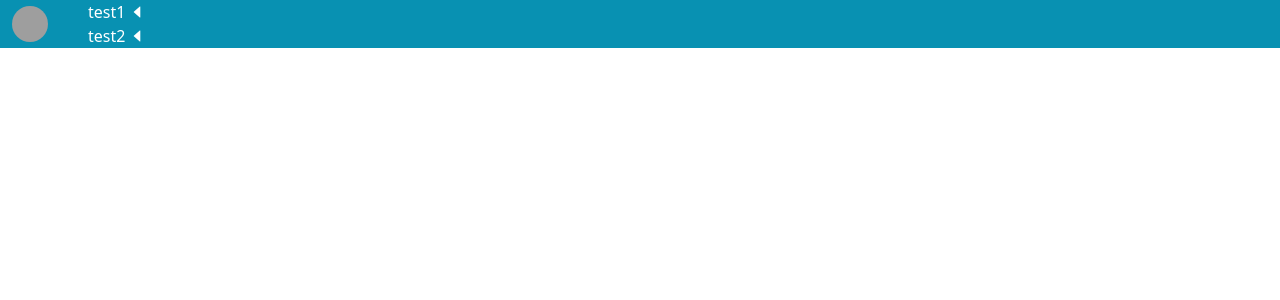
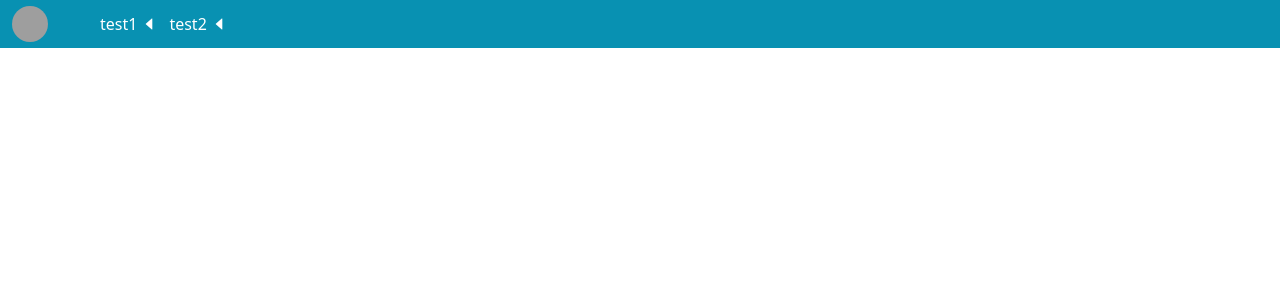
Before and after one commit to xiaoxigua-1/homework, a React (Vite) app: page / in a window 1280 px wide. Shown: the top 300 px of the page. Built offline with nearby package versions, Linux system fonts and the light colour scheme; grey boxes are pictures that could not be loaded.

Commit message:
fix nav style

```diff
--- a/src/nav.tsx
+++ b/src/nav.tsx
@@ -9,7 +9,7 @@ const Nav: FC = () => {
         <img src="https://avatars.githubusercontent.com/u/60529600?v=4" className="w-full h-full" />
       </div>
 
-      <div className="ml-10">
+      <div className="ml-10 flex">
         <NavSelectMenu name="test1" selectMenu={['a', 'b']} />
         <NavSelectMenu name="test2" selectMenu={['a', 'b']} />
       </div>
--- a/src/select_menu.tsx
+++ b/src/select_menu.tsx
@@ -12,7 +12,7 @@ const NavSelectMenu: FC<SelectMenu> = ({ name, selectMenu }) => {
   document.onmousedown = () => setIsOpen(false);
 
   return (
-    <div className="relative cursor-pointer"
+    <div className="relative cursor-pointer ml-3"
       onClick={() => setIsOpen(true)}
     >
       <div className="text-white flex items-center">
```
